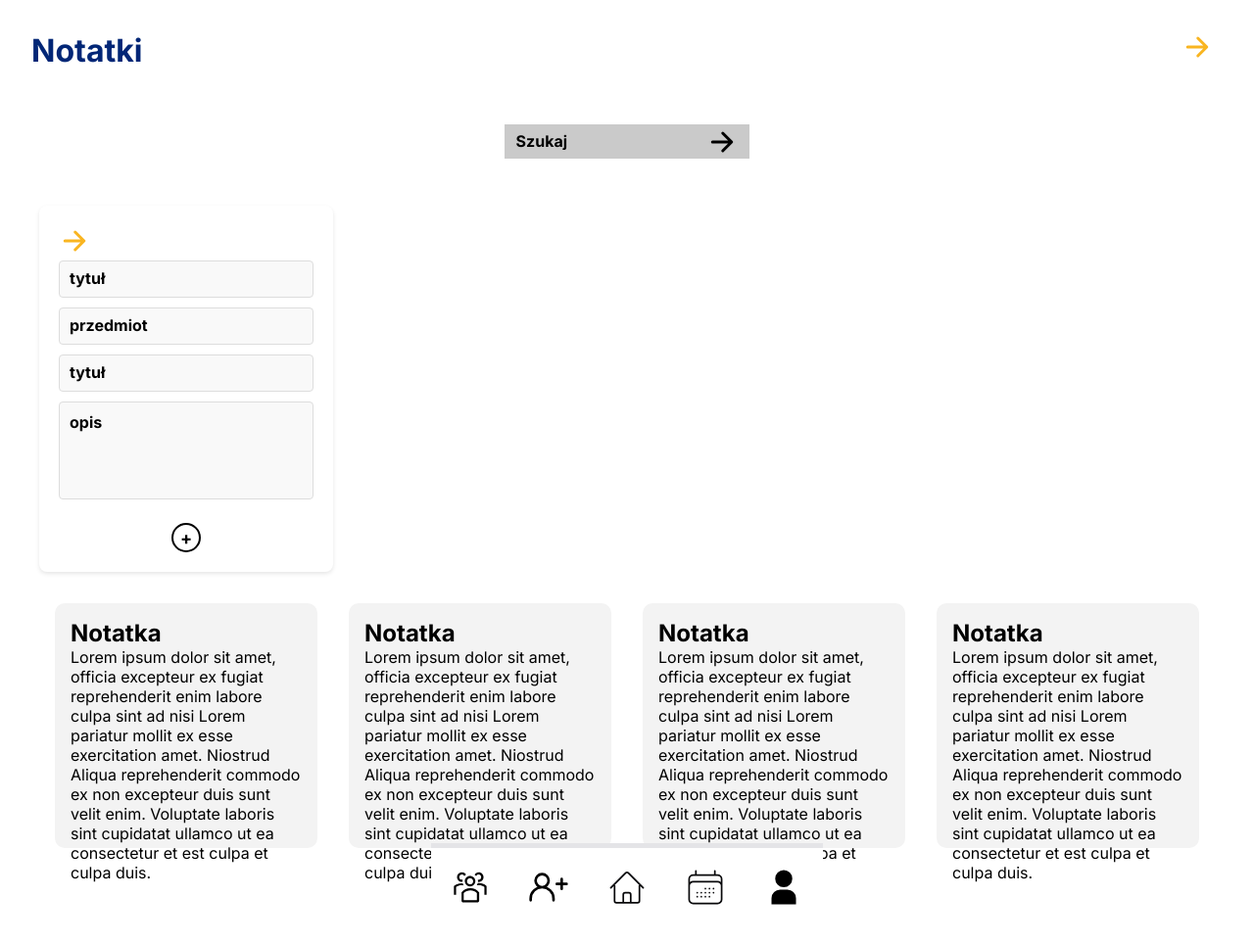
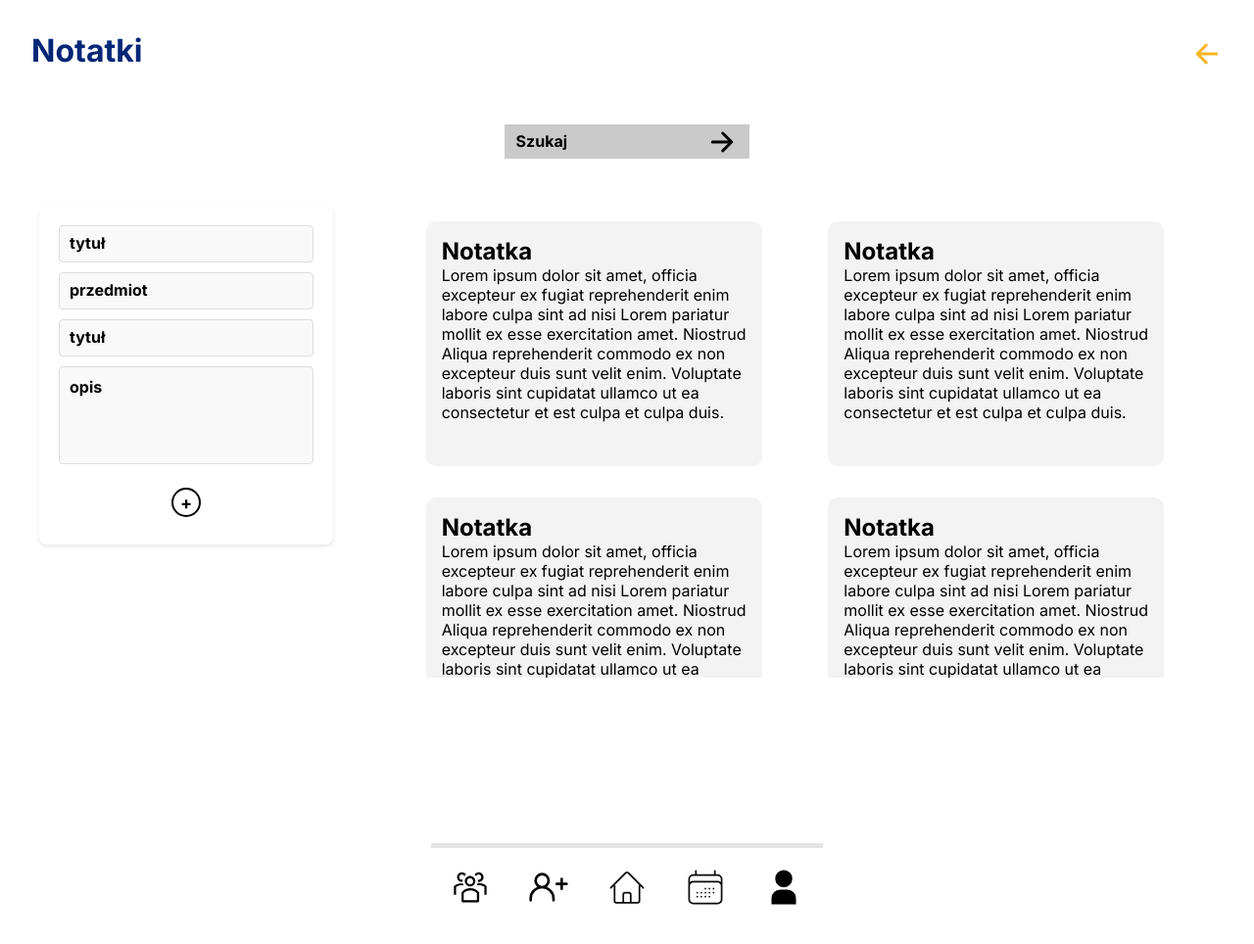
Before and after one commit to Jakubkl1p/Fuszerka.exe, a PHP site: page /notatki.html in a window 1280 px wide. Shown: the whole page at 98% size. Run offline with PHP 8.4, Linux system fonts and the light colour scheme.

Commit message:
notatki.css

```diff
--- a/styles/notatki.css
+++ b/styles/notatki.css
@@ -58,11 +58,26 @@ h1 {
   justify-content: space-between;
 }
 
+.icon {
+  transform: rotate(180deg);
+}
+
+.icon2 {
+  position: relative;
+  left: 4.3px;
+  transform: rotate(90deg);
+  transition-duration: 1000ms;
+}
+
+.icon-center {
+  display: flex;
+  justify-content: center;
+  margin-top: .5rem ;
+}
 .main-container {
   padding: 1rem 2rem;
-  display: flex;
-  flex-direction: column;
-  gap: 1rem;
+  display: grid;
+  grid-template-columns: 1fr 2.5fr;
 }
 
 select {
@@ -131,21 +146,28 @@ article{
   height: 250px;
   max-width: 80%;
   max-height: 80%;
-  flex-basis: 30%;
+  flex-basis: 40%;
   margin: 1rem;
 }
 
 .articles{
   display: flex;
+  flex-wrap: wrap;
   justify-content: space-evenly;
+  height: 50vh;
+  overflow-y: scroll;
 }
 
 .form-container {
   width: 300px;
+  height: min-content;
   padding: 20px;
   background-color: #fff;
   border-radius: 8px;
   box-shadow: 0 2px 4px rgba(0,0,0,0.1);
+  display: flex;
+  flex-direction: column-reverse;
+  transition-duration: 500ms;
 }
 
 .form-group input{
@@ -183,3 +205,25 @@ article{
   font-size: 18px;
   font-weight: bold;
 }
+
+@media (max-width: 1200px) {
+  .main-container {
+    display: flex;
+    flex-direction: column;
+    align-items: center;
+  }
+  .articles {
+    height: auto;
+    display: flex;
+    flex-direction: column;
+    justify-content: space-evenly;
+    overflow-y: visible;
+    align-items: center;
+  }
+}
+
+@media (min-width: 1200px) {
+  .icon2 {
+    display: none;
+  }
+}
```
